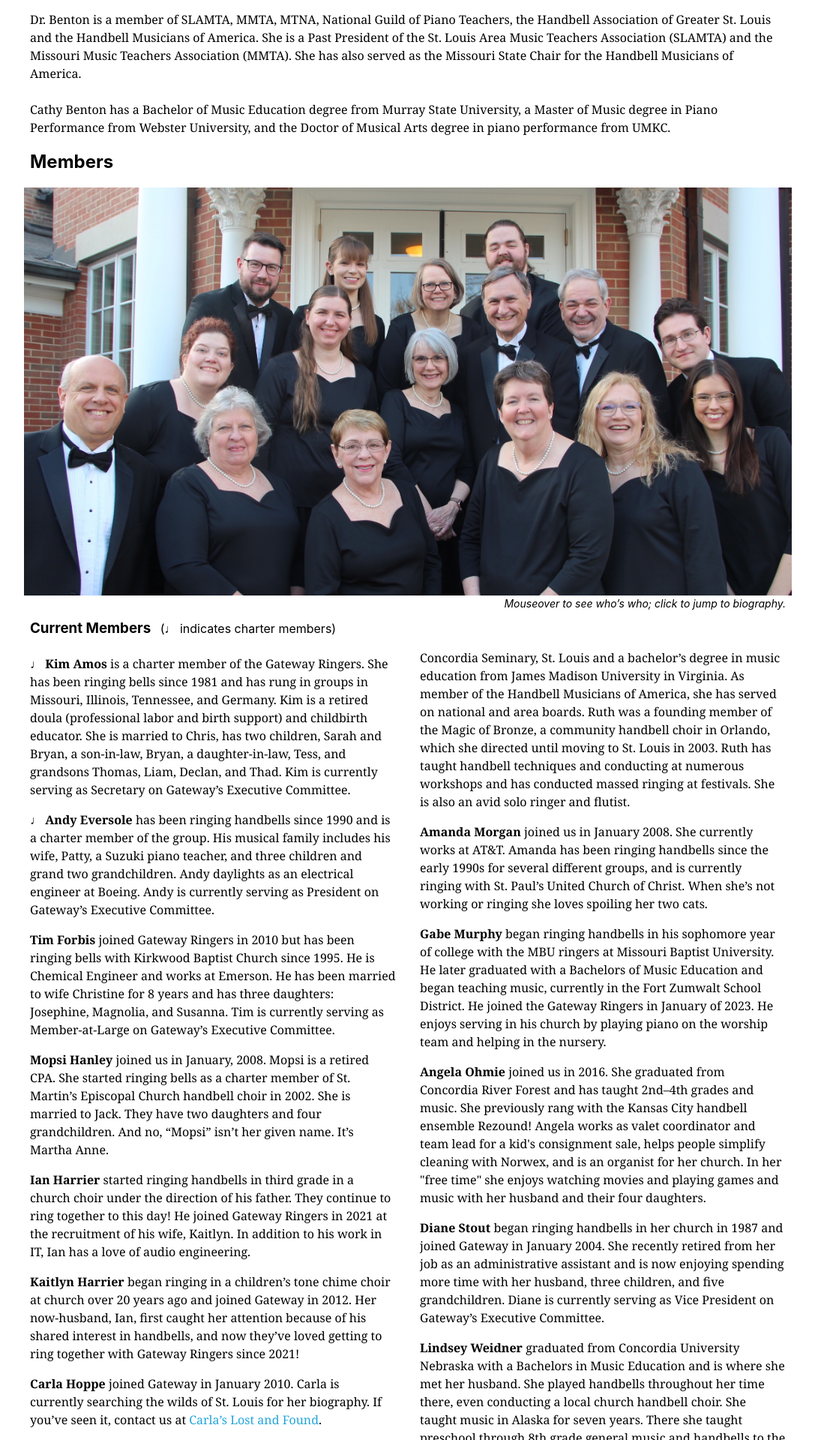
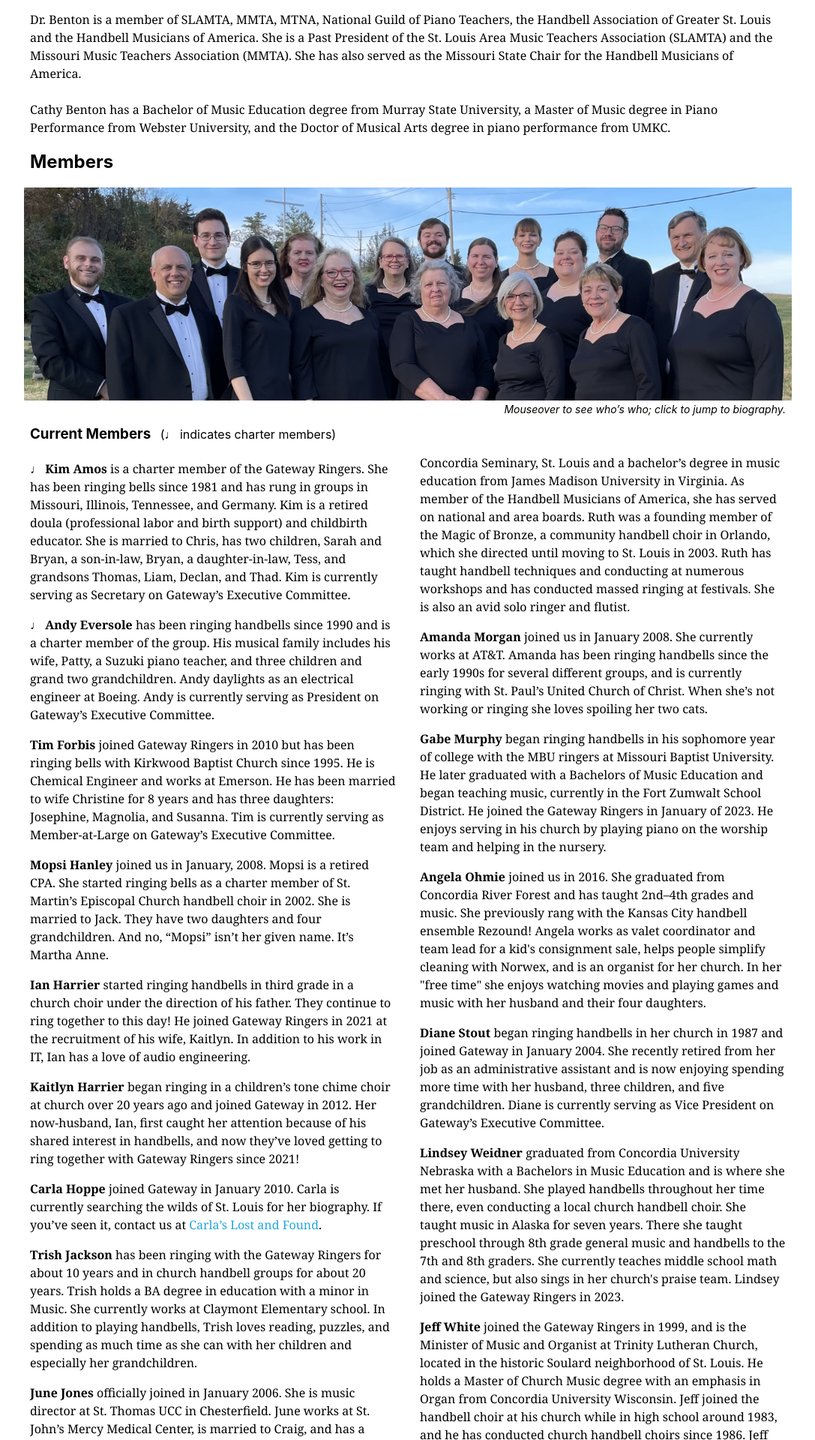
Before and after one commit to GatewayRingers/GatewayRingers.github.io, a Jekyll site: the page built from musicians.html, in a window 1280 px wide. Shown: the part 454-2374 px from the top of the page at 75% size, without its empty margins (96-1183 px from the left). Built offline with Jekyll 4.4.1, drawn with Linux system fonts in a browser that asks for light colours; nearby versions of some CDN libraries.

Commit message:
Update musicians.html

```diff
--- a/musicians.html
+++ b/musicians.html
@@ -15,12 +15,12 @@ title: Gateway Musicians
   from Webster University, and the Doctor of Musical Arts degree in piano performance from UMKC.</p>
 
 <h2 class="cb ph2">Members</h2>
-<img id="groupimgid" class="w-100" src="/images/IMG_6823 copy.JPG" alt="Gateway Ringers group photo" usemap="#groupmap">
+<img id="groupimgid" class="w-100" src="/images/2023-Ringers.jpg" alt="Gateway Ringers group photo" usemap="#groupmap">
 <map name="groupmap" id="groupmapid">
 <area shape="rect" coords="100,500,300,750" href="#Jeff" title="Jeff White">
 <area shape="rect" coords="1370,245,1520,430" href="#Andy" title="Andy Eversole">
 <area shape="rect" coords="1185,230,1290,370" href="#Kim" title="Kim Amos">
-<area shape="rect" coords="842,295,975,475" href="#Angela" title="Angela Ohmie">
+<area shape="rect" coords="1570,175,1700,340" href="#Angela" title="Angela Ohmie">
 <area shape="rect" coords="2000,530,2130,730" href="#Kaitlyn" title="Kaitlyn Harrier">
 <area shape="rect" coords="1700,570,1850,775" href="#Ruth" title="Ruth McDonnell">
 <area shape="rect" coords="480,420,620,595" href="#Amanda" title="Amanda Morgan">
```
